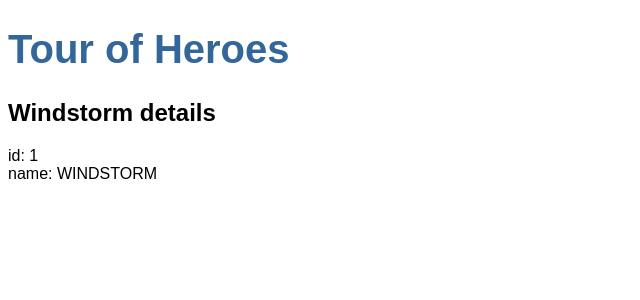
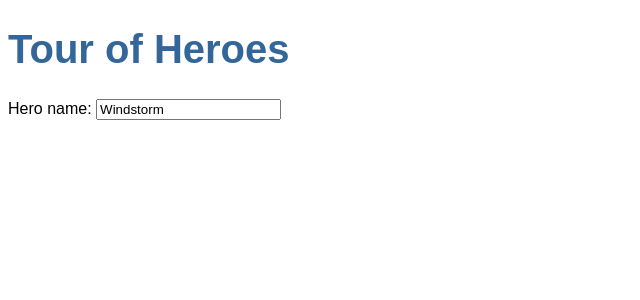
Before and after one commit to stardvst/angular-tour-of-heroes, an Angular app: page / in a window 1280 px wide. Shown: the top 300 px of the page, without its empty margins (0-640 px from the left). Built offline with nearby package versions, Linux system fonts and the light colour scheme.

Commit message:
added two-way binding for hero.name property

```diff
--- a/src/app/app.module.ts
+++ b/src/app/app.module.ts
@@ -1,4 +1,5 @@
 import { NgModule } from '@angular/core';
+import { FormsModule } from '@angular/forms';
 import { BrowserModule } from '@angular/platform-browser';
 
 import { AppComponent } from './app.component';
@@ -10,6 +11,7 @@
     HeroesComponent
   ],
   imports: [
+    FormsModule,
     BrowserModule
   ],
   providers: [],
--- a/src/app/heroes/heroes.component.html
+++ b/src/app/heroes/heroes.component.html
@@ -1,3 +1,4 @@
-<h2>{{ hero.name }} details</h2>
-<div><span>id: </span>{{ hero.id }}</div>
-<div><span>name: </span>{{ hero.name | uppercase }}</div>
+<div>
+  <label for="name">Hero name: </label>
+  <input type="text" id="name" [(ngModel)]="hero.name" placeholder="name" />
+</div>
```
